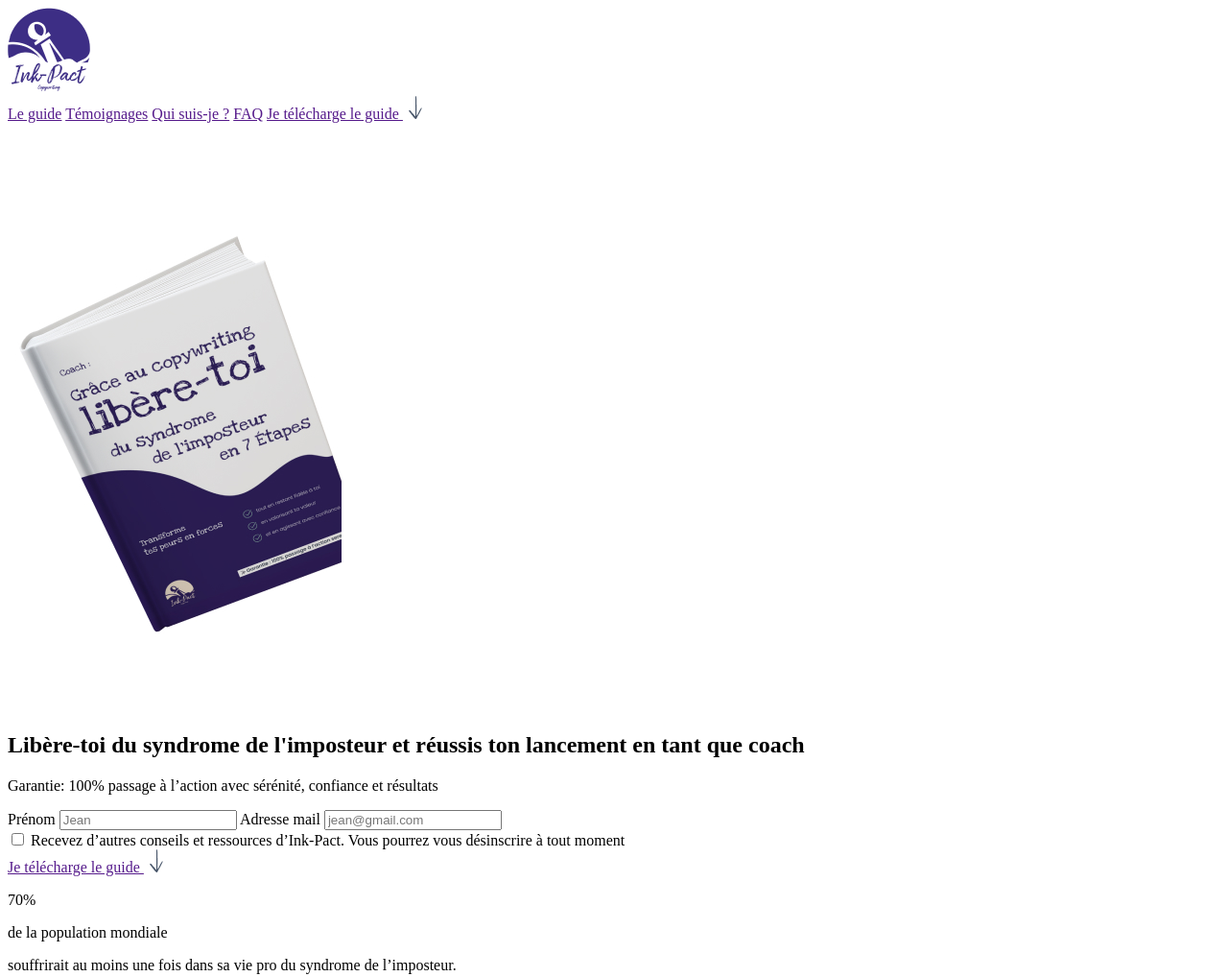
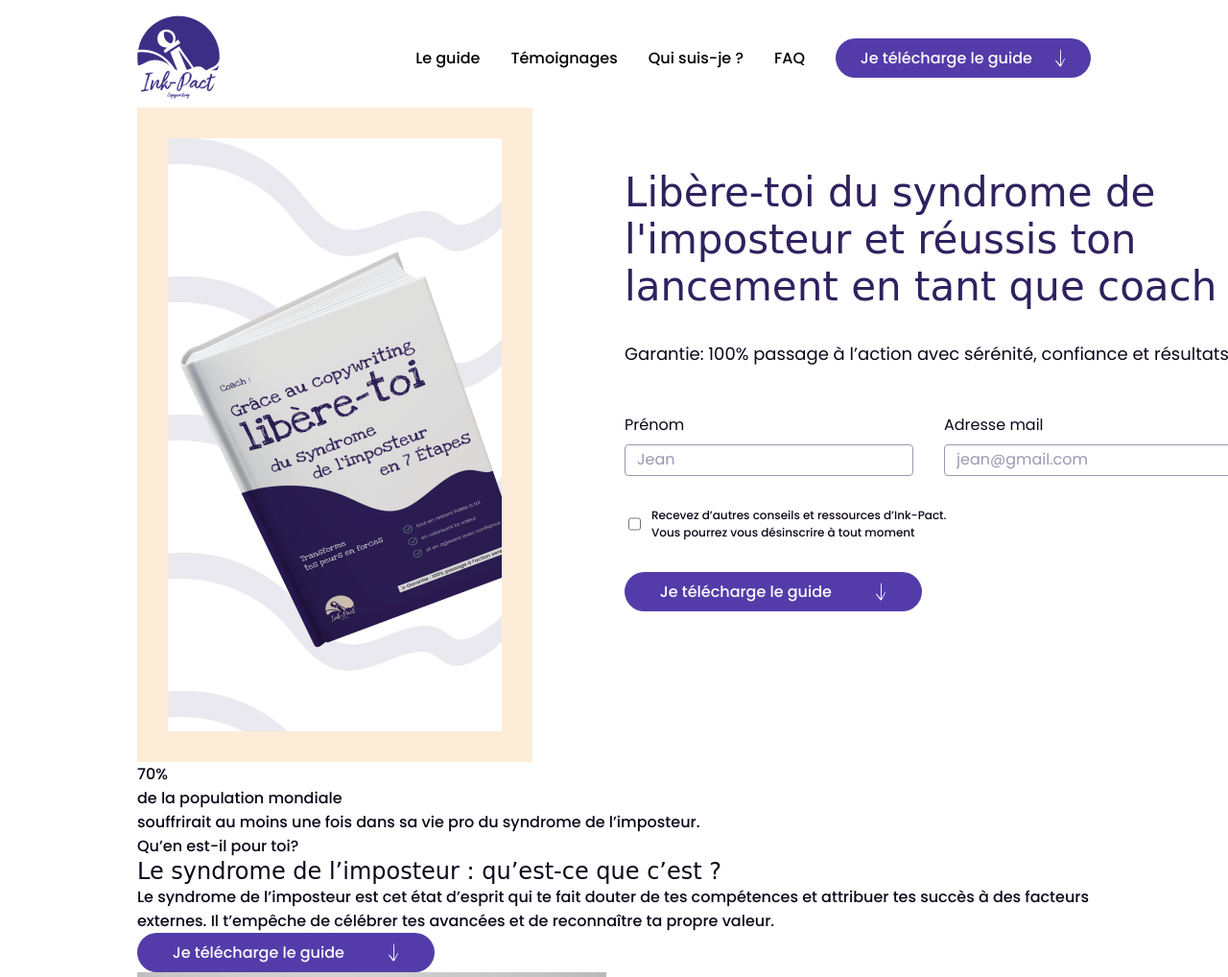
Before and after one commit to tomfrx12/Maquette-int-gration-html-css, a plain HTML site: page index.html in a window 1280 px wide. Shown: the top 1018 px of the page at 96% size. Drawn offline with Linux system fonts and the light colour scheme; a web font is replaced by a local one.

Commit message:
avancer 10/09

```diff
--- a/index.html
+++ b/index.html
@@ -4,20 +4,27 @@
     <meta charset="UTF-8">
     <meta name="viewport" content="width=device-width, initial-scale=1.0">
     <meta name="description" content="Libère-toi du syndrome de l'imposteur avec le copywriting, regagne confiance et reconquiers tes clients"/>
+    <link rel="preconnect" href="https://fonts.googleapis.com">
+    <link rel="preconnect" href="https://fonts.gstatic.com" crossorigin>
+    <link href="https://fonts.googleapis.com/css2?family=Comic+Neue&family=Poppins:ital,wght@0,100;0,200;0,300;0,400;0,500;0,600;0,700;0,800;0,900;1,100;1,200;1,300;1,400;1,500;1,600;1,700;1,800;1,900&display=swap" rel="stylesheet">
+    <link rel="preconnect" href="https://fonts.googleapis.com">
+    <link rel="preconnect" href="https://fonts.gstatic.com" crossorigin>
+    <link href="https://fonts.googleapis.com/css2?family=Comic+Neue&family=Love+Ya+Like+A+Sister&family=Poppins:ital,wght@0,100;0,200;0,300;0,400;0,500;0,600;0,700;0,800;0,900;1,100;1,200;1,300;1,400;1,500;1,600;1,700;1,800;1,900&display=swap" rel="stylesheet">
+    <link rel="stylesheet" href="styles.css">
     <title>Ceci est un super ebook</title>
 </head>
 <body>
     <header>
         <img src="/img/Logo.png" alt="Logo Ink-Pact Copywriting" class="logo"/>
-        <div>
+        <nav>
             <a href="" class="nav_btn">Le guide</a>
             <a href="" class="nav_btn">Témoignages</a>
             <a href="" class="nav_btn">Qui suis-je ?</a>
             <a href="" class="nav_btn">FAQ</a>
             <a href="" class="cta_btn">Je télécharge le guide
-               <img src="/img/Icon/arrow-down.png" alt="Icon down arrow"/>
+               <img src="/img/svg/down_arrow.svg" alt="Icon down arrow"/>
             </a>
-        </div>
+        </nav>
     </header>
 
     <main>
@@ -25,7 +32,8 @@
             <div class="frame119">
                 <div class="frame114">
                     <div class="frame118">
-                        <img src="img/mockup-ebook.jpg" alt="back-view-woman-with-hat-admiring-lake-view">
+                        <div></div>
+                        <img src="img/mockup_ebook.png" alt="mockup_ebook" class="mockup"/  >
                     </div>
                     <div class="frame88">
                         <div class="frame113">
@@ -33,20 +41,21 @@
                             <p>Garantie: 100% passage à l’action avec sérénité, confiance et résultats</p>
                         </div>
                         <div class="frame1">
-                            <form>
                                 <div class="frame555">
-                                    <label for="name" name="Jean">Prénom
+                                    <label class="field" for="name" name="Jean">Prénom
                                         <input type="text" placeholder="Jean"/>
                                     </label>
 
-                                    <label for="mail">Adresse mail</label>
-                                    <input type="mail" name="name" placeholder="jean@gmail.com"/>
+                                    <label class="field" for="mail">Adresse mail
+                                        <input type="mail" name="name" placeholder="jean@gmail.com"/>
+                                    </label>
                                 </div>
-                                <input type="checkbox"/>
-                                <label>Recevez d’autres conseils et ressources d’Ink-Pact. Vous pourrez vous désinscrire à tout moment</label>
-                            </form>
+                            <div class="frame4">
+                                <input class="checkbox" type="checkbox"/>
+                                <label>Recevez d’autres conseils et ressources d’Ink-Pact.<br> Vous pourrez vous désinscrire à tout moment</label>
+                            </div>
                             <a href="" class="cta_btn">Je télécharge le guide
-                                <img src="/img/Icon/arrow-down.png" alt="Icon down arrow"/>
+                                <img src="/img/svg/down_arrow.svg" alt="Icon down arrow"/>
                             </a>
                         </div>
                     </div>
@@ -72,10 +81,10 @@
                     <h2>Le syndrome de l’imposteur : qu’est-ce que c’est ?</h2>
                     <p>Le syndrome de l’imposteur est cet état d’esprit qui te fait douter de tes compétences et attribuer tes succès à des facteurs externes. Il t’empêche de célébrer tes avancées et de reconnaître ta propre valeur.</p>
                     <a href="" class="cta_btn">Je télécharge le guide
-                        <img src="/img/Icon/arrow-down.png" alt="Icon down arrow"/>
+                        <img src="/img/svg/down_arrow.svg" alt="Icon down arrow"/>
                     </a>
                 </div>
-                <div class="frame118">
+                <div class="frame158">
                     <img src="img/back-view-woman-with-hat-admiring-lake-view.jpg" alt="back-view-woman-with-hat-admiring-lake-view"/>
                 </div>
             </div>
@@ -151,7 +160,7 @@
                 </div>
             </div>
             <a href="" class="cta_btn">Je télécharge le guide
-               <img src="/img/Icon/arrow-down.png" alt="Icon down arrow"/>
+               <img src="/img/svg/down_arrow.svg" alt="Icon down arrow"/>
             </a>
         </section>
         <section class="guide">
@@ -189,7 +198,7 @@
                 </div>
             </div>
             <a href="" class="cta_btn">Je télécharge le guide
-               <img src="/img/Icon/arrow-down.png" alt="Icon down arrow"/>
+               <img src="/img/svg/down_arrow.svg" alt="Icon down arrow"/>
             </a>
         </section>
         <section class="temoignage">
@@ -252,7 +261,7 @@
                 <p></p>
                 <p></p>
                 <a href="" class="cta_btn">Je télécharge le guide
-                    <img src="/img/Icon/arrow-down.png" alt="Icon down arrow"/>
+                    <img src="/img/svg/down_arrow.svg" alt="Icon down arrow"/>
                 </a>
             </div>
             <div class="frame174">
@@ -287,7 +296,7 @@
             <div class="column_last_section">
                 <p>Hop, hop, je passe outre mon syndrome de l’imposteur</p>
                 <a href="" class="cta_btn">Je télécharge le guide
-                    <img src="/img/Icon/arrow-down.png" alt="Icon down arrow"/>
+                    <img src="/img/svg/down_arrow.svg" alt="Icon down arrow"/>
                 </a>
             </div>
         </section>
--- a/styles.css
+++ b/styles.css
@@ -0,0 +1,165 @@
+:root {
+    font-family: "Poppins", sans-serif;
+    font-weight: 500;
+
+    padding: 0px 135px;
+
+    --black: #0D0619;
+    --white: #FDFCFF;
+    --primary: #533CA9;
+    --primaire-text: #30215F;
+    --tertiaire: #FDECD8;
+    --grey: #9998B1;
+
+    color: var(--black);
+}
+
+header {
+    padding: 8px 0px;
+    display: flex;
+    justify-content: space-between;
+}
+
+nav {
+    display: flex;
+    align-items: center;
+    gap: 32px;
+}
+
+.nav_btn {
+    font-size: 16px;
+    text-decoration: none;
+    color: black;
+}
+
+.cta_btn {
+    border-radius: 46px;
+    padding: 8px 16px;
+    display: flex;
+    justify-content: space-around;
+    gap: 4px;
+    background-color: var(--primary);
+    color: var(--white);
+    text-decoration: none;
+    width: 278px;
+
+}
+
+header .cta_btn {
+    width: 234px;
+}
+
+.frame119 {
+    display: flex;
+    flex-direction: column;
+    gap: 8px;
+}
+
+.frame114 {
+    display: flex;
+    gap: 96px;
+}
+
+.frame118 {
+    border: 32px solid;
+    border-color: var(--tertiaire);
+    position: relative;
+}
+
+.frame118>div {
+    position: absolute;
+    width: 100%;
+    height: 100%;
+    top: 0;
+    left: 0;
+    background-image: url("/img/background.png");
+    background-size: contain;
+    opacity: .1;
+    z-index :-1;
+}
+
+.frame88 {
+    display: flex;
+    flex-direction: column;
+    gap: 48px;
+    padding: 64px 0px;
+}
+
+.frame113 {
+    display: flex;
+    flex-direction: column;
+    gap: 32px;
+}
+
+h1, h2, h3 {
+    font-family: "Love Ya Like A Sister", cursive;
+    font-weight: 400;
+}
+
+h1, h2, h3, p {
+    margin: 0;
+}
+
+h1 {
+    font-size: 42px;
+    color: var(--primaire-text);
+}
+
+.frame113>p {
+    font-weight: 400;
+    font-size: 18px;
+}
+
+.frame1 {
+    display: flex;
+    flex-direction: column;
+    gap: 32px;
+}
+
+.frame555 {
+    display: flex;
+    gap: 32px;
+}
+
+.field {
+    display: flex;
+    flex-direction: column;
+    gap: 8px;
+    font-weight: 400;
+    font-size: 16px;
+}
+
+.field>input::placeholder {
+    font-family: "Poppins", sans-serif;
+    font-weight: 400;
+    font-size: 16px;
+    color: var(--grey);
+}
+
+.field input {
+    border-radius: 4px;
+    border: 1px solid;
+    border-color: var(--grey);
+    padding: 8px 12px;
+    background-color: #ffffff;
+    width: 275px;
+}
+
+.frame4 {
+    display: flex;
+    gap: 8px;
+}
+
+.frame1>input[type=checkbox] {
+    width: 16px;
+    height: 16px;
+    border-radius: 2px;
+    border: 2px solid;
+    border-color: var(--grey);
+    background-color: var(--white);
+}
+
+.frame4 label {
+    font-size: 400;
+    font-size: 12px;
+}
```
Also changed, not shown: img/background.png (added), img/mockup-ebook.jpg (deleted), img/mockup_ebook.png (added), img/svg/down_arrow.svg (added).
